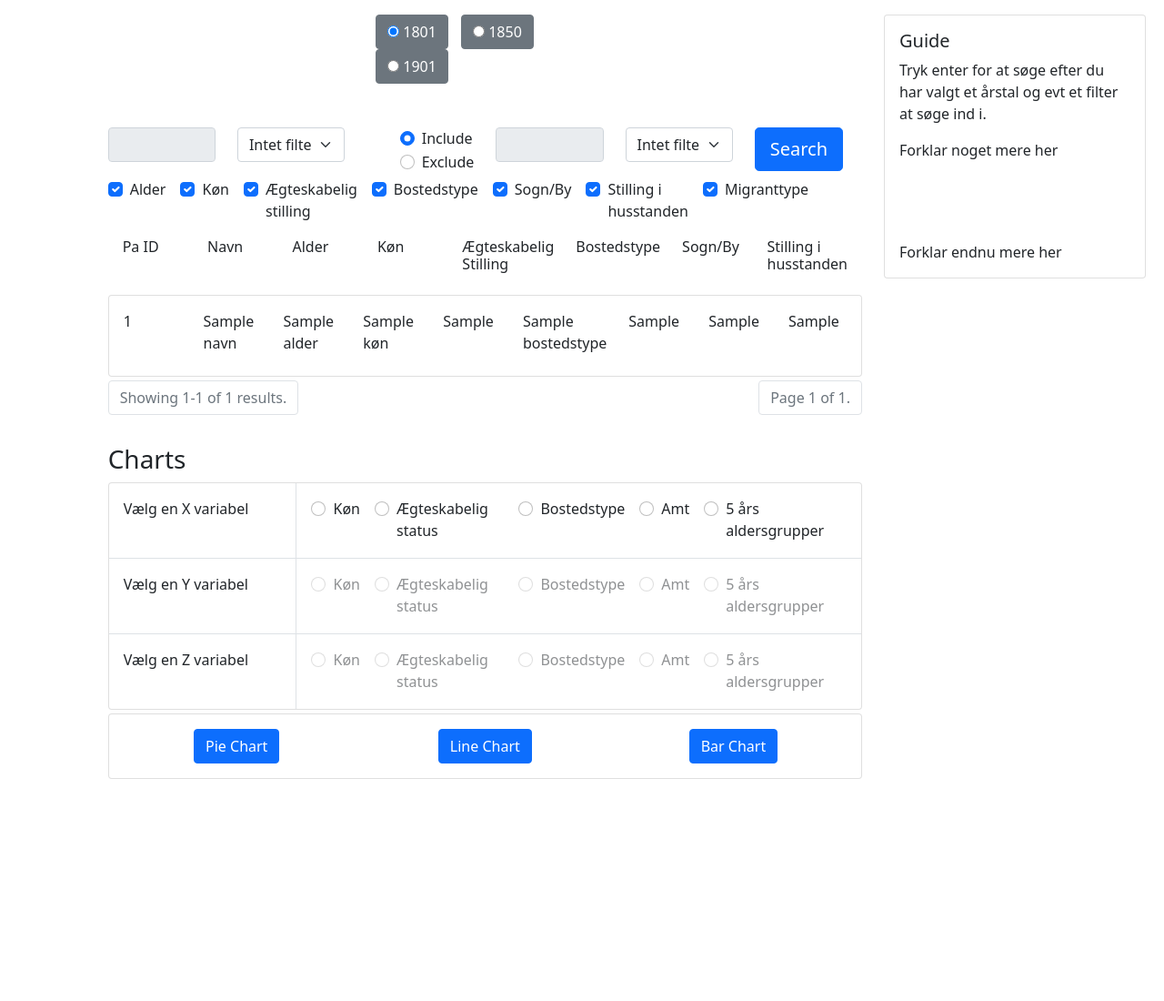
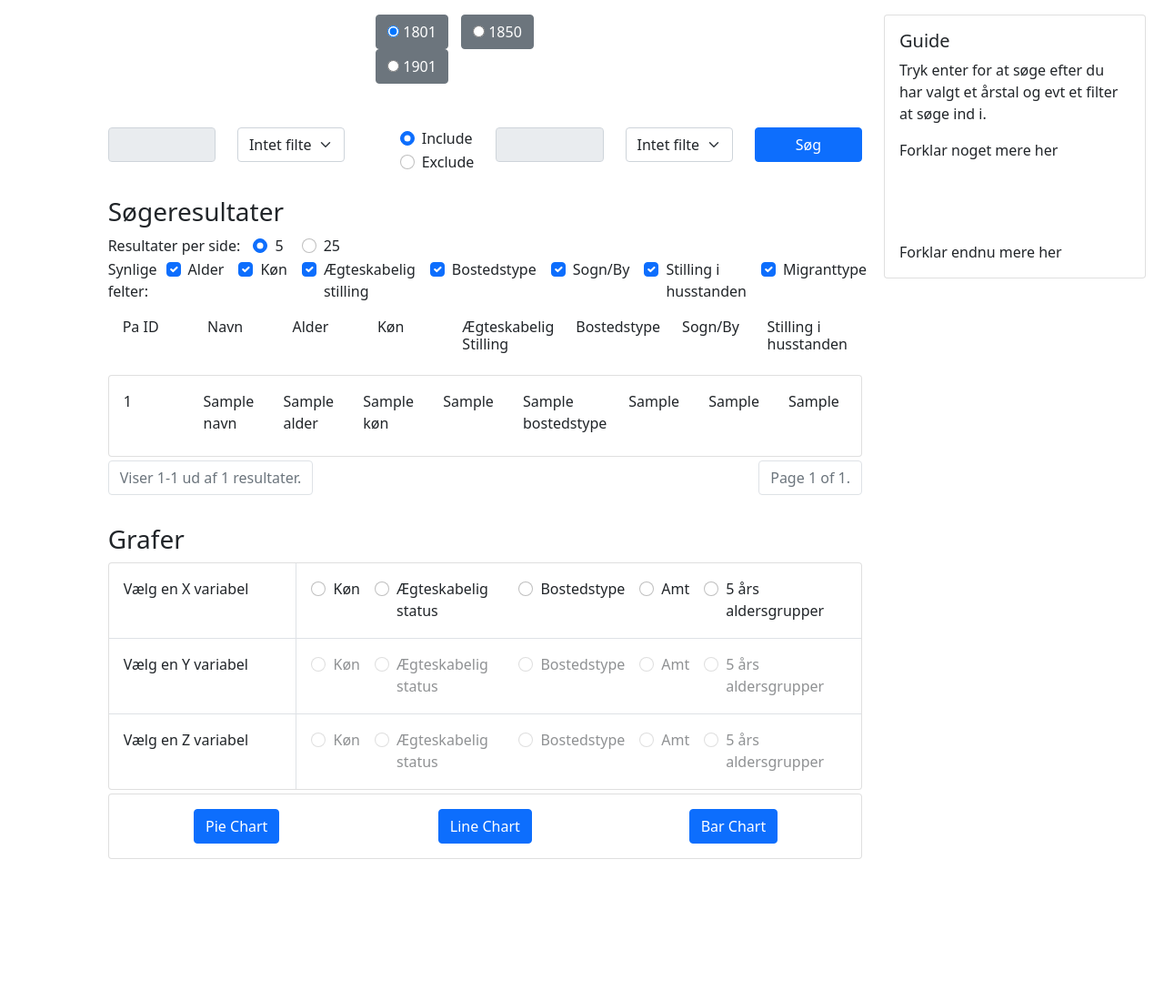
Before and after one commit to DatalogiForAlle/historie, a Django app: template templates/search/search.html in a window 1280 px wide. Shown: the part 56-1156 px from the top of the page at 91% size. Run offline with Django 4.2, Linux system fonts and the light colour scheme; the template is opened without the code that fills it: most values are stand-ins (such as "Sample title", 1, 10 or a date in 2020); parts of the project's set-up code (start-up, migrations or seed data) failed here and were passed over; some libraries are stand-ins or nearby versions.

Commit message:
can now choose number of search results per page

```diff
--- a/data/utils.py
+++ b/data/utils.py
@@ -79,6 +79,7 @@ def get_query_values(request):
     query_2 = request.GET.get("q2").lower()
     search_category_2 = request.GET.get("search-category-2")
     combine = request.GET.get("combine")
+    results_per_page = request.GET.get("num-results", 5)
 
     return {
         "year": year,
@@ -87,6 +88,7 @@ def get_query_values(request):
         "query_2": query_2,
         "search_category_2": search_category_2,
         "combine": combine,
+        "results_per_page": results_per_page,
     }
 
 
--- a/static/js/search.js
+++ b/static/js/search.js
@@ -143,7 +143,6 @@ function recallQueryInputAttributes(searchCategory, queryIdentifiers) {
     }
 }
 
-
 function keepYearInput(year) {
     sessionStorage.setItem("year", year)
     if (year) {
@@ -202,6 +201,12 @@ function displayFieldCheckBoxes(year){
     parent = document.createElement("div")
     parent.id = "field-checkbox-parent"
     parent.style="display:flex"
+    parent.insertAdjacentHTML("beforeend",
+    `
+    <div style="margin-right:10px; display:inline-block">
+        Synlige felter:
+    </div>
+    `)
 
     for (const [fieldId, fieldTitle] of Object.entries(fieldsToDisplay)) {
         parent.insertAdjacentHTML("beforeend",
@@ -323,8 +328,60 @@ function keepFieldCheckboxInput(year) {
     }
     updateFieldCheckboxes()
     showResults(fieldsToDisplay)
+}
 
+function savePerPage(per_page) {
+    sessionStorage.setItem("per_page", per_page)
 }
+
+function recallPerPage(per_page) {
+    const perPageElm = document.getElementById(`per-page-${per_page}`)
+    if (perPageElm) {
+        perPageElm.checked = true
+    }
+}
+
+function keepPerPage(per_page) {
+    savePerPage(per_page)
+    recallPerPage(per_page)
+}
+
+
+function retrieveQueryInput() {
+    const inputFields = ["year", "searchCategory1", "query1", "searchCategory2","query2", "combine"]
+    const queryInputs = {}
+    for (const inputField of inputFields) {
+        queryInputs[inputField] = sessionStorage.getItem(inputField)
+    }
+    return queryInputs
+}
+
+function setPerPageButtonFunctions() {
+    console.log("inside setPerPAgeButtonFuntions")
+    const perPageButtons = document.querySelectorAll('input[name="num-results"]')
+    const queryForm = document.getElementById("query-form")
+    for (const perPageBtn of perPageButtons) {
+        // changing per page should resubmit query
+
+        perPageBtn.addEventListener('change', function() {
+            console.log("inside perPageonchange")
+            queryInputs = retrieveQueryInput()
+            console.log(queryInputs)
+            keepUserInput(queryInputs.year, queryInputs.searchCategory1, queryInputs.query1, queryInputs.searchCategory2, queryInputs.query2, queryInputs.combine)
+            queryForm.submit()
+        })
+    }
+}
+
+
+function handleResultsPerPage(per_page) {
+    console.log("inside handleResultsperpage")
+    keepPerPage(per_page)
+
+    setPerPageButtonFunctions()
+}
+
+
 
 function getToolTipList() {
   var tooltipTriggerList = [].slice.call(document.querySelectorAll('[data-bs-toggle="tooltip"]'))
--- /dev/null
+++ b/templates/search/results_display_options.html
@@ -0,0 +1,22 @@
+<br>
+<h3>Søgeresultater</h3>
+<div style="display:inline-block; margin-right:10px">
+    Resultater per side:
+</div>
+<div class="form-check form-check-inline">
+    <label class="form-check-label">
+        <input class="form-check-input" type="radio" name="num-results" id="per-page-5" value="5" form="query-form" required checked>
+        5
+    </label>
+</div>
+<div class="form-check form-check-inline">
+    <label class="form-check-label">
+        <input class="form-check-input" type="radio" name="num-results" id="per-page-25" value="25" form="query-form">
+        25
+    </label>
+</div>
+<div id="field-checkboxes">
+    <script>
+        displayFieldCheckBoxes("{{year}}")
+    </script>
+</div>
--- a/templates/search/search.html
+++ b/templates/search/search.html
@@ -19,7 +19,7 @@
 <div class="row">
   <div class="col-1"></div>
   <div class="col-8">
-    <form method="get">
+    <form method="get" id="query-form">
 
       <!-- buttons for choosing year -->
       {% include "search/year_choice.html" %}
@@ -29,105 +29,32 @@
 
     </form>
 
-    <div class="row">
+    <!-- showing checkboxes for displaying fields (if we have a actually performed a search/gotten a page_obj) -->
+    {% if page_obj %}
 
-        <div class="col-9" id="field-checkboxes">
-            {% if page_obj %}
+        {% include "search/results_display_options.html" %}
 
-            <script>
-                displayFieldCheckBoxes("{{year}}")
-            </script>
+    {% else %}
 
-            {% else %}
+        <script>
+            sessionStorage.clear()
+        </script>
 
-            <script>
-                sessionStorage.clear()
-            </script>
+    {% endif %}
 
-            {% endif %}
-        </div>
-    </div>
+
 
     <!-- only show results and graph interface if we have a actually performed a search/gotten a page_obj-->
     {% if page_obj %}
-    <div class="row">
-      <div class="col-12" id="results">
-        <div class="card border-0">
-          <div class="card-body">
-            <div class="row">
-              <h6 class="card-title col-sm" name="show-pa-id"> Pa ID</h6>
-              <h6 class="card-title col-sm" name="show-name">Navn</h6>
-              <h6 class="card-title col-sm" name="show-age">Alder</h6>
-              <h6 class="card-title col-sm" name="show-gender">Køn</h6>
-              <h6 class="card-title col-sm" name="show-status">Ægteskabelig Stilling</h6>
-              <h6 class="card-title col-sm" name="show-location">Bostedstype</h6>
-              <h6 class="card-title col-sm" name="show-parish">Sogn/By</h6>
-              <h6 class="card-title col-sm" name="show-household-function-std">Stilling i husstanden</h6>
-              <h6 class="card-title col-sm" name="show-migration" style="display:none">Migranttype</h6>
-            </div>
-          </div>
-        </div>
-        {% for item in page_obj %}
-          <div class="card mb-1">
-            <div class="card-body">
-              <div class="row">
-                  <p class="card-title col-sm" name="show-pa-id">{{ item.pa_id }}</p>
-                  <p class="card-title col-sm" name="show-name">{{ item.navn }}</p>
-                  <p class="card-title col-sm" name="show-age">{{ item.alder }}</p>
-                  <p class="card-title col-sm" name="show-gender">{{ item.køn }}</p>
-                  <p class="card-title col-sm" name="show-status">{{ item.ægteskabelig_stilling }}</p>
-                  <p class="card-title col-sm" name="show-location">{{ item.bostedstype }}</p>
-                  <p class="card-title col-sm" name="show-parish">{{ item.sogn_by }}</p>
-                  <p class="card-title col-sm" name="show-household-function-std">{{ item.stilling_i_husstanden_standardiseret }}</p>
-                  {% if year != "1801" %}
-                    <p class="card-title col-sm" name="show-migration">{{ item.migrant_type }}</p>
-                  {% endif %}
-              </div>
-            </div>
-          </div>
-        {% endfor %}
-      </div>
-    </div>
 
-    <div class="row">
-      <!--show number of results in a style consistent with the pagination nav style-->
-      <div class="col-6">
-        <ul class="pagination">
-          <li class="page-item disabled">
-            <div class="page-link"> Showing {{ page_obj.start_index }}-{{ page_obj.end_index }} of {{ page_obj.paginator.count }} results.
-            </div>
-          </li>
-        </ul>
-      </div>
-      <div class="col-6">
-        <!-- actual pagination starts here -->
-        <nav aria-label="Search results pages">
-          <ul class="pagination justify-content-end">
-            {% if page_obj.has_previous %}
-              <li class="page-item"><a class="page-link" href="?{{ parameters }}&page=1">
-                  First</a></li>
-              <li class="page-item"><a class="page-link" href="?{{ parameters }}&page={{ page_obj.previous_page_number }}">Previous</a></li>
-            {% endif %}
+    {% include "search/search_results.html" %}
 
-            {% if page_obj %}
-              <li class="page-item disabled"><div class="page-link">
-                  Page {{ page_obj.number }} of {{ page_obj.paginator.num_pages }}.</div>
-              </li>
-            {% endif %}
+    {% include "search/search_results_pagination.html" %}
 
-            {% if page_obj.has_next %}
-              <li class="page-item"><a class="page-link" href="?{{ parameters }}&page={{ page_obj.next_page_number }}">Next</a></li>
-              <li class="page-item"><a class="page-link" href="?{{ parameters }}&page={{ page_obj.paginator.num_pages }}">Last</a></li>
-            {% endif %}
-          </ul>
-        </nav>
-      </div>
-    </div>
-    <!-- pagination ends here -->
 
     <!-- graph interface starts here-->
     <div class="mt-3">
-      <h3>Charts</h3>
+      <h3>Grafer</h3>
     </div>
     <div class="card mb-1">
         <!--choose x variable-->
@@ -325,6 +252,8 @@
 
   keepFieldCheckboxInput("{{year}}")
 
+  handleResultsPerPage("{{results_per_page}}")
+
   var toolTipList = getToolTipList()
 
   updateGraphInput()
--- a/templates/search/search_fields.html
+++ b/templates/search/search_fields.html
@@ -118,6 +118,8 @@
 
     <!-- search button -->
     <div class="col-sm">
-        <button type="submit" class="btn btn-primary btn-lg mb-2" id="searchBtn">Search</button>
+        <div class="d-grid gap-2">
+            <button type="submit" class="btn btn-primary mb-2" id="searchBtn">Søg</button>
+        </div>
     </div>
 </div>
--- /dev/null
+++ b/templates/search/search_results.html
@@ -0,0 +1,40 @@
+
+
+<div class="row">
+    <div class="col-12" id="results">
+      <div class="card border-0">
+        <div class="card-body">
+          <div class="row">
+            <h6 class="card-title col-sm" name="show-pa-id"> Pa ID</h6>
+            <h6 class="card-title col-sm" name="show-name">Navn</h6>
+            <h6 class="card-title col-sm" name="show-age">Alder</h6>
+            <h6 class="card-title col-sm" name="show-gender">Køn</h6>
+            <h6 class="card-title col-sm" name="show-status">Ægteskabelig Stilling</h6>
+            <h6 class="card-title col-sm" name="show-location">Bostedstype</h6>
+            <h6 class="card-title col-sm" name="show-parish">Sogn/By</h6>
+            <h6 class="card-title col-sm" name="show-household-function-std">Stilling i husstanden</h6>
+            <h6 class="card-title col-sm" name="show-migration" style="display:none">Migranttype</h6>
+          </div>
+        </div>
+      </div>
+      {% for item in page_obj %}
+        <div class="card mb-1">
+          <div class="card-body">
+            <div class="row">
+                <p class="card-title col-sm" name="show-pa-id">{{ item.pa_id }}</p>
+                <p class="card-title col-sm" name="show-name">{{ item.navn }}</p>
+                <p class="card-title col-sm" name="show-age">{{ item.alder }}</p>
+                <p class="card-title col-sm" name="show-gender">{{ item.køn }}</p>
+                <p class="card-title col-sm" name="show-status">{{ item.ægteskabelig_stilling }}</p>
+                <p class="card-title col-sm" name="show-location">{{ item.bostedstype }}</p>
+                <p class="card-title col-sm" name="show-parish">{{ item.sogn_by }}</p>
+                <p class="card-title col-sm" name="show-household-function-std">{{ item.stilling_i_husstanden_standardiseret }}</p>
+                {% if year != "1801" %}
+                  <p class="card-title col-sm" name="show-migration">{{ item.migrant_type }}</p>
+                {% endif %}
+            </div>
+          </div>
+        </div>
+      {% endfor %}
+    </div>
+  </div>
--- /dev/null
+++ b/templates/search/search_results_pagination.html
@@ -0,0 +1,35 @@
+<div class="row">
+    <!--show number of results in a style consistent with the pagination nav style-->
+    <div class="col-sm">
+      <ul class="pagination">
+        <li class="page-item disabled">
+          <div class="page-link"> Viser {{ page_obj.start_index }}-{{ page_obj.end_index }} ud af {{ page_obj.paginator.count }} resultater.
+          </div>
+        </li>
+      </ul>
+    </div>
+    <div class="col-sm">
+      <!-- actual pagination starts here -->
+      <nav aria-label="Search results pages">
+        <ul class="pagination justify-content-end">
+          {% if page_obj.has_previous %}
+            <li class="page-item"><a class="page-link" href="?{{ parameters }}&page=1">
+                First</a></li>
+            <li class="page-item"><a class="page-link" href="?{{ parameters }}&page={{ page_obj.previous_page_number }}">Previous</a></li>
+          {% endif %}
+
+          {% if page_obj %}
+            <li class="page-item disabled"><div class="page-link">
+                Page {{ page_obj.number }} of {{ page_obj.paginator.num_pages }}.</div>
+            </li>
+          {% endif %}
+
+          {% if page_obj.has_next %}
+            <li class="page-item"><a class="page-link" href="?{{ parameters }}&page={{ page_obj.next_page_number }}">Next</a></li>
+            <li class="page-item"><a class="page-link" href="?{{ parameters }}&page={{ page_obj.paginator.num_pages }}">Last</a></li>
+          {% endif %}
+        </ul>
+      </nav>
+    </div>
+  </div>
+  <!-- pagination ends here -->
```
Also changed, not shown: data/views.py (+6 -3 lines).
